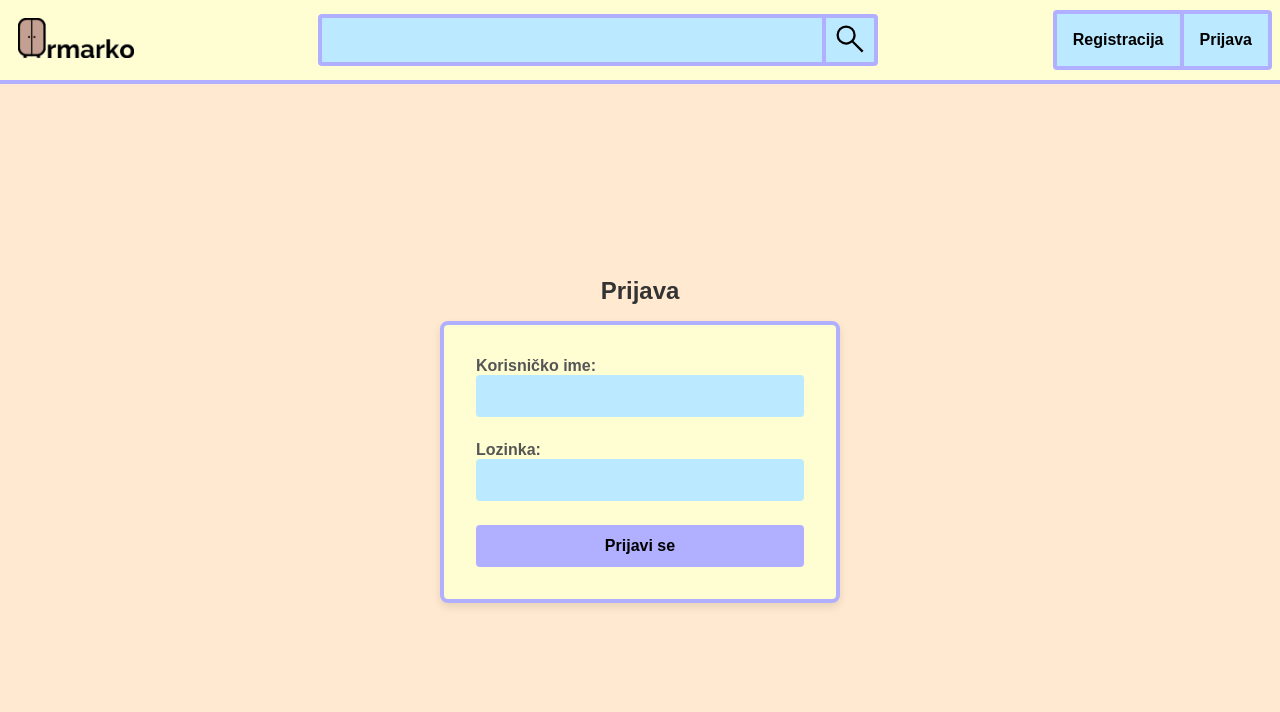
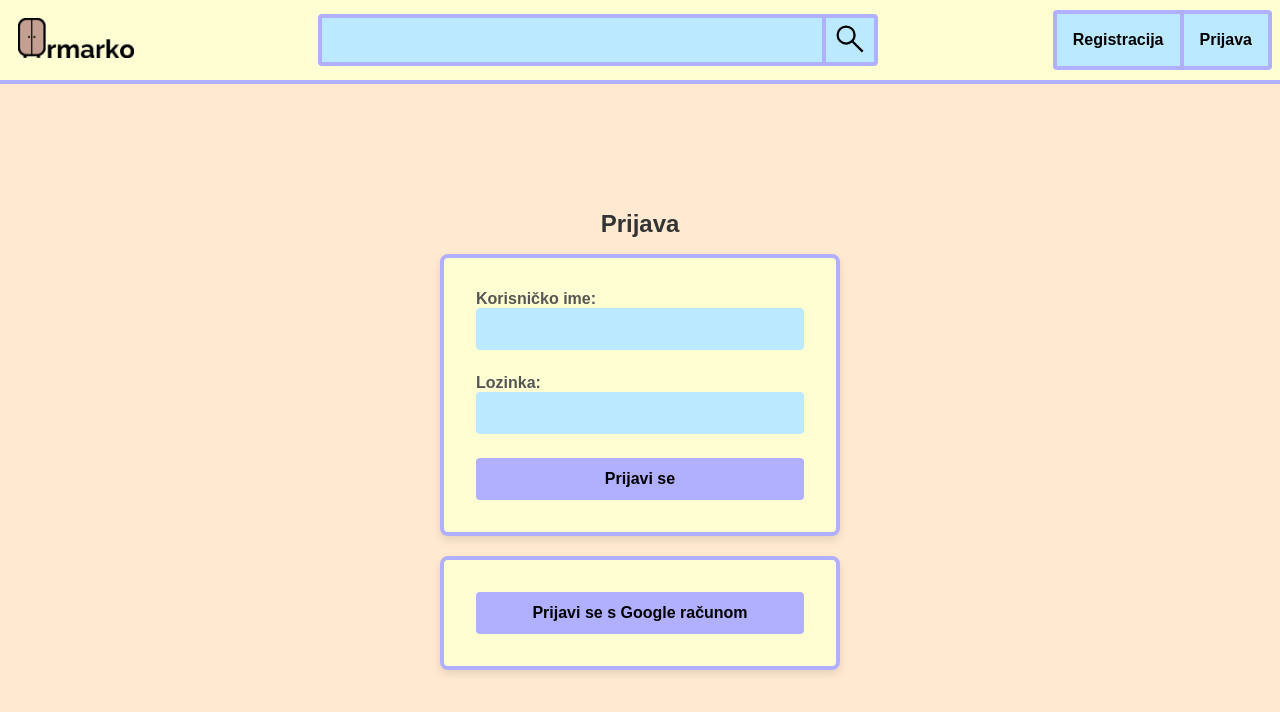
Before and after one commit to vujnovicmarko/Ormarko, a React (Vite) app in the folder IzvorniKod/Frontend/: page /login in a window 1280 px wide. Shown: the top 712 px of the page. Built offline with nearby package versions, Linux system fonts and the light colour scheme.

Commit message:
Added Google login to frontend, Minor changes to registration controller

```diff
--- a/IzvorniKod/Frontend/src/Login/Login.css
+++ b/IzvorniKod/Frontend/src/Login/Login.css
@@ -64,8 +64,41 @@ h2 {
     cursor: pointer;
     transition: background-color 0.3s;
     font-family: inherit;
+
 }
 
-.login-form button[type="submit"]:hover {
+.login-form button[type="submit"]:hover,
+.googleBtn:hover {
     background-color: #BBE9FF;
 }
+
+.google-login-container {
+    margin-top: 20px;
+    display: flex;
+    justify-content: center;
+    align-items: center;
+    max-width: 400px;
+    width: 100%;
+    padding: 2rem;
+    background: #FFFED3;
+    border: solid 4px #B1AFFF;
+    border-radius: 8px;
+    box-shadow: 0 4px 8px rgba(0, 0, 0, 0.1);
+}
+.googleBtn {
+    width: 100%;
+    padding: 0.75rem;
+    background-color: #B1AFFF;
+    color: black;
+    border: none;
+    border-radius: 4px;
+    font-size: 1rem;
+    font-weight: 700;
+    cursor: pointer;
+    transition: background-color 0.3s;
+    font-family: inherit;
+}
+
+.googleBtn:hover {
+    background-color: #BBE9FF;
+}
--- a/IzvorniKod/Frontend/src/Login/Login.jsx
+++ b/IzvorniKod/Frontend/src/Login/Login.jsx
@@ -31,7 +31,7 @@ export default function Login({ setIsLoggedIn }) {
       const response = await fetch("http://localhost:8080/login", {
         method: "POST",
         headers: { "Content-Type": "application/x-www-form-urlencoded" },
-        body: new URLSearchParams(formData), // Use URLSearchParams to match form encoding
+        body: new URLSearchParams(formData),
         credentials: "include",
       });
 
@@ -50,10 +50,15 @@ export default function Login({ setIsLoggedIn }) {
       alert("Unexpected error during login.");
     }
   };
+  const handleGoogleLogin = () => {
+      window.location.href = "http://localhost:8080/oauth2/authorization/google";
+  };
+
 
   return (
     <>
       <Header></Header>
+      <div className="main-container">
           <div className="form-container">
             <h2>Prijava</h2>
             <form className="login-form" onSubmit={handleSubmit}>
@@ -83,6 +88,14 @@ export default function Login({ setIsLoggedIn }) {
               </div>
               <button type="submit">Prijavi se</button>
             </form>
+            <div className="google-login-container">
+                <button className="googleBtn" onClick={handleGoogleLogin}>
+                Prijavi se s Google računom
+                </button>
+            </div>
+
+          </div>
+
       </div>
     </>
   );
--- /dev/null
+++ b/IzvorniKod/Frontend/src/Profile/Profile.css
@@ -0,0 +1,47 @@
+.profile-container {
+    font-family: Arial, sans-serif;
+    padding: 2rem;
+    padding-left: 3rem;
+    max-width: 600px;
+    margin: 20px auto;
+    background: #FFFED3;
+    border: solid 4px #B1AFFF;
+    border-radius: 8px;
+    box-shadow: 0 4px 8px rgba(0, 0, 0, 0.1);
+}
+
+.profile-heading {
+    font-size: 1.8rem;
+    color: #333;
+    margin-bottom: 0.5rem;
+    text-align: left;
+}
+
+.welcome-text {
+    font-size: 1.1rem;
+    color: #555;
+    text-align: left;
+    margin-bottom: 1.5rem;
+    margin-left: 1rem;
+    margin-top: 2rem
+
+
+}
+
+.logout-button {
+    padding: 0.75rem 1.5rem;
+    font-size: 1rem;
+    font-weight: bold;
+    color: black;
+    background-color: #B1AFFF;
+    border: none;
+    border-radius: 4px;
+    cursor: pointer;
+    transition: background-color 0.3s;
+    font-family: inherit;
+    margin-left: 1rem
+}
+
+.logout-button:hover {
+    background-color: #BBE9FF;
+}
--- a/IzvorniKod/Frontend/src/Profile/Profile.jsx
+++ b/IzvorniKod/Frontend/src/Profile/Profile.jsx
@@ -1,5 +1,6 @@
 import LoggedInHeader from "../Header/LoggedInHeader";
 import { useNavigate } from "react-router-dom";
+import "./Profile.css";
 
 export default function Profile({ isLoggedIn, setIsLoggedIn }) {
   const navigate = useNavigate();
@@ -12,8 +13,8 @@ export default function Profile({ isLoggedIn, setIsLoggedIn }) {
     <div>
       <LoggedInHeader />
       <h1>Moj profil</h1>
-      <p>Welcome to your profile page!</p>
-      <button onClick={handleLogout}>Odjavi se</button>
+      <p className="welcome-text">Dobrodošli na vašu profilnu stranicu!</p>
+      <button className="logout-button" onClick={handleLogout}>Odjavi se</button>
     </div>
   );
 }
```
Also changed, not shown: 2 other files (tests, documents, lock files or other folders). Lines whose indentation alone changed are shown as unchanged.
